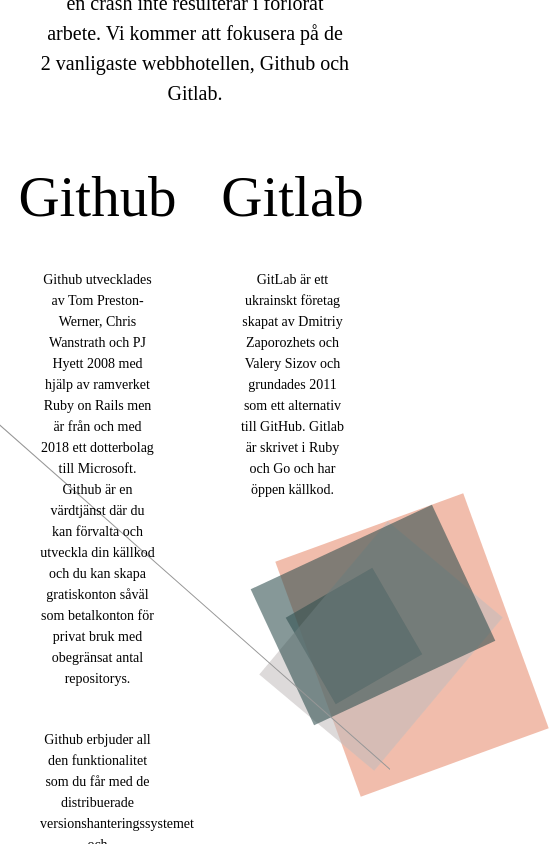
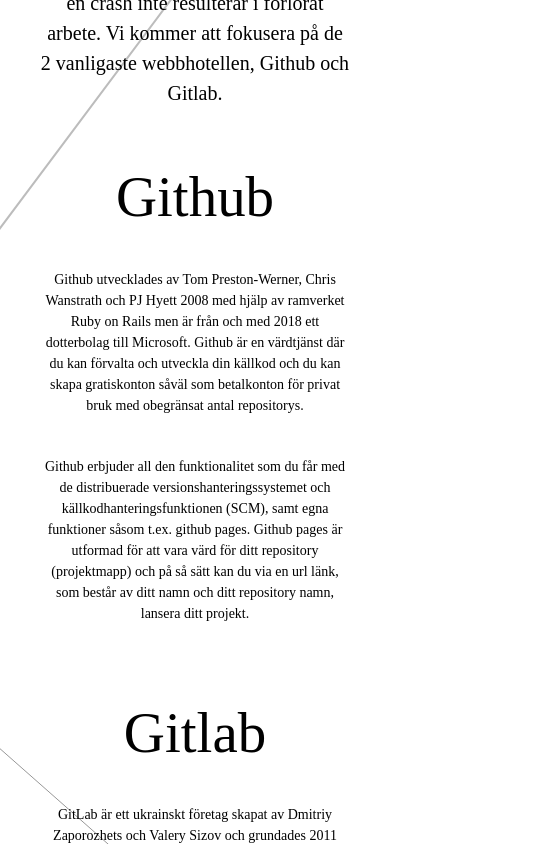
Before and after one commit to ellinorwase/how-to-git, a React (Create React App) app: page / in a window 390 px wide. Shown: the part 3300-4144 px from the top of the page, 549 px wide, since content can reach past the window. Built offline with nearby package versions, Linux system fonts and the light colour scheme; a web font is replaced by a local one.

Commit message:
gitlab-info

```diff
--- a/src/components/web-hosting.js
+++ b/src/components/web-hosting.js
@@ -33,23 +33,41 @@
               antal repositorys.
             </p>
 
-             <p>
-              Github erbjuder all den funktionalitet som du får med
-              de distribuerade versionshanteringssystemet och källkodhanteringsfunktionen (SCM), samt egna
-              funktioner såsom t.ex. github pages. Github pages är utformad för att vara värd för ditt
-              repository (projektmapp) och på så sätt kan du via en url länk, som består av ditt namn och ditt
-              repository namn, lansera ditt projekt.
-             </p>
-
+            <p>
+              Github erbjuder all den funktionalitet som du får med de
+              distribuerade versionshanteringssystemet och
+              källkodhanteringsfunktionen (SCM), samt egna funktioner såsom
+              t.ex. github pages. Github pages är utformad för att vara värd för
+              ditt repository (projektmapp) och på så sätt kan du via en url
+              länk, som består av ditt namn och ditt repository namn, lansera
+              ditt projekt.
+            </p>
           </div>
           <div className="gitlab">
             <h2>Gitlab</h2>
             <p>
               GitLab är ett ukrainskt företag skapat av Dmitriy Zaporozhets och
               Valery Sizov och grundades 2011 som ett alternativ till GitHub.
-              Gitlab är skrivet i Ruby och Go och har öppen källkod.{" "}
+              Gitlab är skrivet i Ruby och Go och har öppen källkod.
+              <br></br>
+              GitLab fungerar som en vanligt webbhotell, däribland användningen
+              av git-repository som hjälper till att lagra projekt, men med
+              tillägget att de tillämpar så kallade Continuous Integration(CI).
+              CI används för att interagera kod som förses av ett team med en
+              gemensam repository. Utvecklare delar den nya koden i en
+              merge(pull) request. Denna förfrågan triggar en så kallad pipeline
+              att bygga, validera och testa den nya koden innan man förenar
+              ändringarna i sitt repository. Detta ger alltså en snabb leverans
+              av feedback till utvecklare samt testning av kvaliteten.
+              Sammarbetet med Continuous Delivery (CD) säkerställer hämtningen
+              av CI-validerad kod till applikationen med hjälp av strukturerad
+              distributions pipelines. Tillsammans hjälper CI och CD ditt team
+              att påskynda ett resultat att leverera till kunderna. CI finns där
+              för att hjälpa till att fånga upp minsta bugg tidigt i
+              utvecklingen och CD hjälper till att flytta verifierad kod till
+              applikationen snabbare.
             </p>
-            <div>
+            <div className="web-boxes">
               <div className="web-sqr-1"></div>
               <div className="web-sqr-2"></div>
               <div className="web-sqr-3"></div>
--- a/src/css/commands.css
+++ b/src/css/commands.css
@@ -1,42 +1,38 @@
-
-.wrapper-com1{
+.wrapper-com1 {
   text-align: center;
   height: auto;
   /* border: 2px solid black; */
-    font-family: 'Arapey', serif;
-
+  font-family: "Arapey", serif;
 }
 
-.wrapper-com2{
+.wrapper-com2 {
   text-align: center;
   /* display: flex; */
   width: 100%;
-
 }
 
-.wrapper-com3{
+.wrapper-com3 {
   text-align: center;
   display: grid;
   grid-template-columns: repeat(2, 1fr);
   margin: 30px;
 }
 
-.wrapper-com4{
+.wrapper-com4 {
   text-align: center;
   width: 80%;
-    margin-right:50px;
+  margin-right: 50px;
   margin: auto;
-
 }
 
-.com{
+.com {
   display: block;
   font-size: 14px;
-    border: 2px solid black ;
+  border: 2px solid black;
   padding: 12px;
-    height:50px;
+  height: 50px;
   /* margin:10px; */
-    width:80%;
+  width: 80%;
   margin: auto;
   margin-bottom: 10px;
   margin-top: 10px;
@@ -44,20 +40,20 @@
   background-color: white;
 }
 
-.com>button{
-    font-family: -apple-system,BlinkMacSystemFont,“Segoe UI”,Roboto,Oxygen-Sans,Ubuntu,Cantarell,“Helvetica Neue”,sans-serif;
+.com > button {
+  font-family: -apple-system, BlinkMacSystemFont, “Segoe UI”, Roboto,
+    Oxygen-Sans, Ubuntu, Cantarell, “Helvetica Neue”, sans-serif;
 }
 
-.com:focus{
+.com:focus {
   background-color: rgb(255, 255, 255);
 }
 
-.com:hover{
+.com:hover {
   background-color: rgb(184, 184, 184);
 }
 
-
-.com-sqr-1{
+.com-sqr-1 {
   width: 25%;
   height: 40%;
   position: absolute;
@@ -68,7 +64,7 @@
   z-index: -1;
 }
 
- .com-sqr-2{
+.com-sqr-2 {
   transform: rotate(-30deg);
   position: absolute;
   width: 100px;
@@ -82,50 +78,49 @@
   z-index: -1;
 }
 
-.com-sqr-3{
+.com-sqr-3 {
   transform: rotate(-60deg);
   position: absolute;
   width: 200px;
   height: 150px;
   background-color: rgba(194, 189, 189, 0.555);
   z-index: -1;
-
 }
 
-.com-sqr-4{
+.com-sqr-4 {
   transform: rotate(-25deg);
   position: absolute;
   width: 200px;
   height: 150px;
-    background-color:rgba(233, 150, 122, 0.623);
+  background-color: rgba(233, 150, 122, 0.623);
   margin-right: 40px;
   margin-top: 150px;
   z-index: -1;
 }
 
-.transbox{
+.transbox {
   display: block;
   color: black;
   z-index: 10;
-    opacity: 0,3;
+  opacity: 0, 3;
   background-color: rgb(255, 255, 255);
   font-size: 18px;
-    border: 2px solid black ;
+  border: 2px solid black;
   padding: 10px;
-    height:150px;
+  height: 150px;
   margin: auto;
   margin-top: 40px;
   width: 90%;
 }
 
-
 @media screen and (max-width: 600px) {
-    .com{
+  .com {
     font-size: 12px;
     padding: 0;
   }
 
-    .wrapper-com3{
+  .wrapper-com3 {
     margin: 0;
+    grid-template-columns: repeat(1, 1fr);
   }
 }
--- a/src/css/conflicts.css
+++ b/src/css/conflicts.css
@@ -7,7 +7,7 @@
   z-index: auto;
 }
 
-.large{
+.large {
   font-size: 30px;
 }
 
@@ -88,4 +88,16 @@
   .con-sqr-1 {
     display: none;
   }
+
+  .wrapper-con1 {
+    display: grid;
+  }
+
+  .wrapper-con2 {
+    width: auto;
+  }
+
+  .wrapper-con3 {
+    width: auto;
+  }
 }
--- a/src/css/web-hosting.css
+++ b/src/css/web-hosting.css
@@ -73,3 +73,21 @@
   margin-left: 20%;
   z-index: -1;
 }
+
+@media screen and (max-width: 600px) {
+  .web-boxes {
+    display: none;
+  }
+
+  .hosings-div {
+    display: grid;
+  }
+  .gitlab {
+    text-align: center;
+    width: 100%;
+  }
+  .github {
+    text-align: center;
+    width: 100%;
+  }
+}
```
Lines whose indentation alone changed are shown as unchanged.
